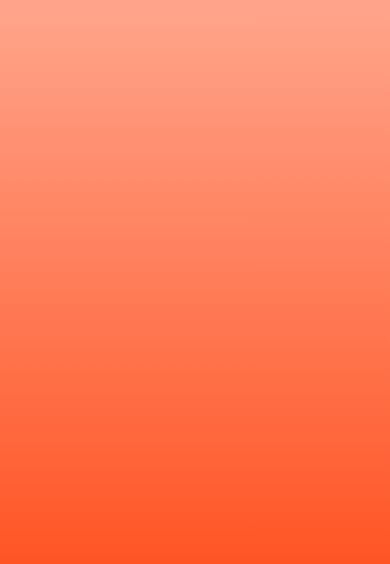
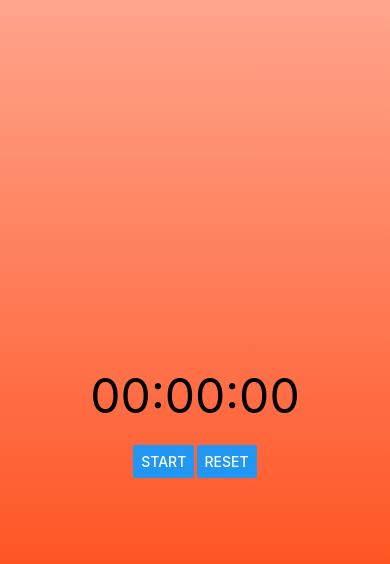
Before and after one commit to mthalima/pomodoro, a React Native app: screen / in a window 390 px wide. Shown: the top 564 px of the page. Built offline with nearby package versions, Linux system fonts and the light colour scheme.

Commit message:
criado o timer

```diff
--- a/App.js
+++ b/App.js
@@ -5,7 +5,7 @@ import PomodoreScreen from "./screens/pomodoreScreen";
 export default function App() {
   return (
     <>
-      <PomodoreScreen />
+      <PomodoreScreen></PomodoreScreen>
       <StatusBar style="auto" />
     </>
   );
--- /dev/null
+++ b/components/Timer.jsx
@@ -0,0 +1,67 @@
+import React, { useState, useEffect } from "react";
+import { View, Text, Button, StyleSheet } from "react-native";
+
+const Timer = () => {
+  const [seconds, setSeconds] = useState(0);
+  const [isActive, setIsActive] = useState(false);
+
+  useEffect(() => {
+    let interval;
+
+    if (isActive) {
+      interval = setInterval(() => {
+        setSeconds((prevSeconds) => prevSeconds + 1);
+      }, 1000);
+    } else {
+      clearInterval(interval);
+    }
+
+    return () => clearInterval(interval);
+  }, [isActive]);
+
+  const toggleTimer = () => {
+    setIsActive((prevIsActive) => !prevIsActive);
+  };
+
+  const resetTimer = () => {
+    setIsActive(false);
+    setSeconds(0);
+  };
+
+  const formatTime = (time) => {
+    const pad = (val) => (val < 10 ? `0${val}` : val);
+    const hours = Math.floor(time / 3600);
+    const minutes = Math.floor((time % 3600) / 60);
+    const seconds = Math.floor(time % 60);
+    return `${pad(hours)}:${pad(minutes)}:${pad(seconds)}`;
+  };
+
+  return (
+    <View style={styles.container}>
+      <Text style={styles.timer}>{formatTime(seconds)}</Text>
+      <View style={styles.buttonContainer}>
+        <Button title={isActive ? "Pause" : "Start"} onPress={toggleTimer} />
+        <Button title="Reset" onPress={resetTimer} />
+      </View>
+    </View>
+  );
+};
+
+const styles = StyleSheet.create({
+  container: {
+    flex: 1,
+    justifyContent: "center",
+    alignItems: "center",
+  },
+  timer: {
+    fontSize: 48,
+    marginBottom: 20,
+  },
+  buttonContainer: {
+    flexDirection: "row",
+    justifyContent: "space-around",
+    width: "60%",
+  },
+});
+
+export default Timer;
--- a/screens/pomodoreScreen.jsx
+++ b/screens/pomodoreScreen.jsx
@@ -1,5 +1,6 @@
 import { StyleSheet, View } from "react-native";
 import { LinearGradient } from "expo-linear-gradient";
+import Timer from "../components/Timer";
 
 function PomodoreScreen() {
   return (
@@ -8,6 +9,7 @@ function PomodoreScreen() {
         colors={["rgba(255, 165, 140, 1)", "rgba(255, 81, 32, 1)"]}
         style={styles.background}
       />
+      <Timer></Timer>
     </View>
   );
 }
```
